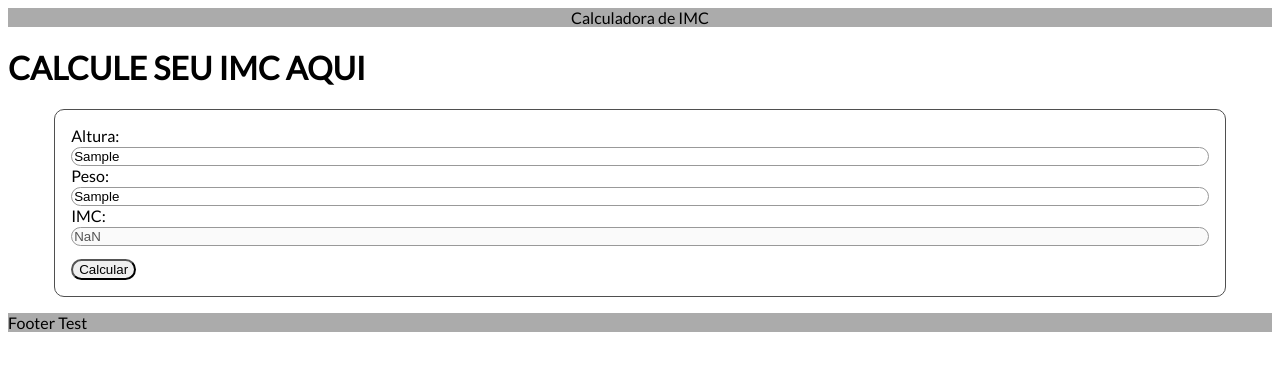
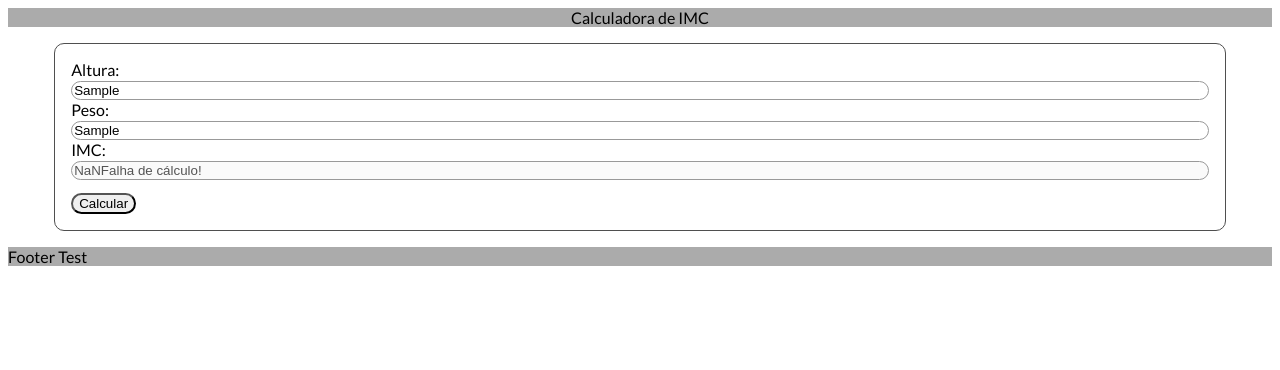
Before and after one commit to Alucho/Calculadora-de-IMC, a plain HTML site: page index.html in a window 1280 px wide. Both pictures are taken after typing "Sample", "Sample" into the empty fields and a click on the button "Calcular". Drawn offline with Linux system fonts and the light colour scheme.

Commit message:
atualização

```diff
--- a/index.html
+++ b/index.html
@@ -9,12 +9,10 @@
   <script src="script.js"></script>
 </head>
 
-<body background="">
+<body>
 
 <header>Calculadora de IMC</header>
-  <h1>
-    CALCULE SEU IMC AQUI
-  </h1>
+
   <div class="formulario">
     <form id="formulario">
 
--- a/script.js
+++ b/script.js
@@ -4,29 +4,30 @@ function calcular(){
   let altura = +formulario.altura.value;
   let peso = +formulario.peso.value;
   let imc = peso / (altura ** 2);
+  let resultado;
 
   if(imc < 20){
-    resultado = ("Abaixo do peso!");
+    resultado = (" Abaixo do peso!");
   }
   else if(imc >20 && imc <= 25){
-    resultado = ("Peso Ideal");
+    resultado = (" Peso Ideal");
   }
   else if(imc >25 && imc <= 30){
-    resultado = ("Sobrepeso");
+    resultado = (" Sobrepeso");
   }
   else if(imc >30 && imc <= 35){
-    resultado = ("Obesidade Moderada");
+    resultado = (" Obesidade Moderada");
   }
   else if(imc >35 && imc <= 40){
-    resultado = ("Obesidade Severa");
+    resultado = (" Obesidade Severa");
   }
   else if(imc >40 && imc <= 50){
-    resultado = ("Obesidade Morbida");
+    resultado = (" Obesidade Morbida");
   }
   else{
    resultado = ('Falha de cálculo!');
   }
 
-  formulario.imc.value = imc.toFixed(2)
+  formulario.imc.value = imc.toFixed(2) + resultado
 
 }
```
Also changed, not shown: style.css (+0 -11 lines).
